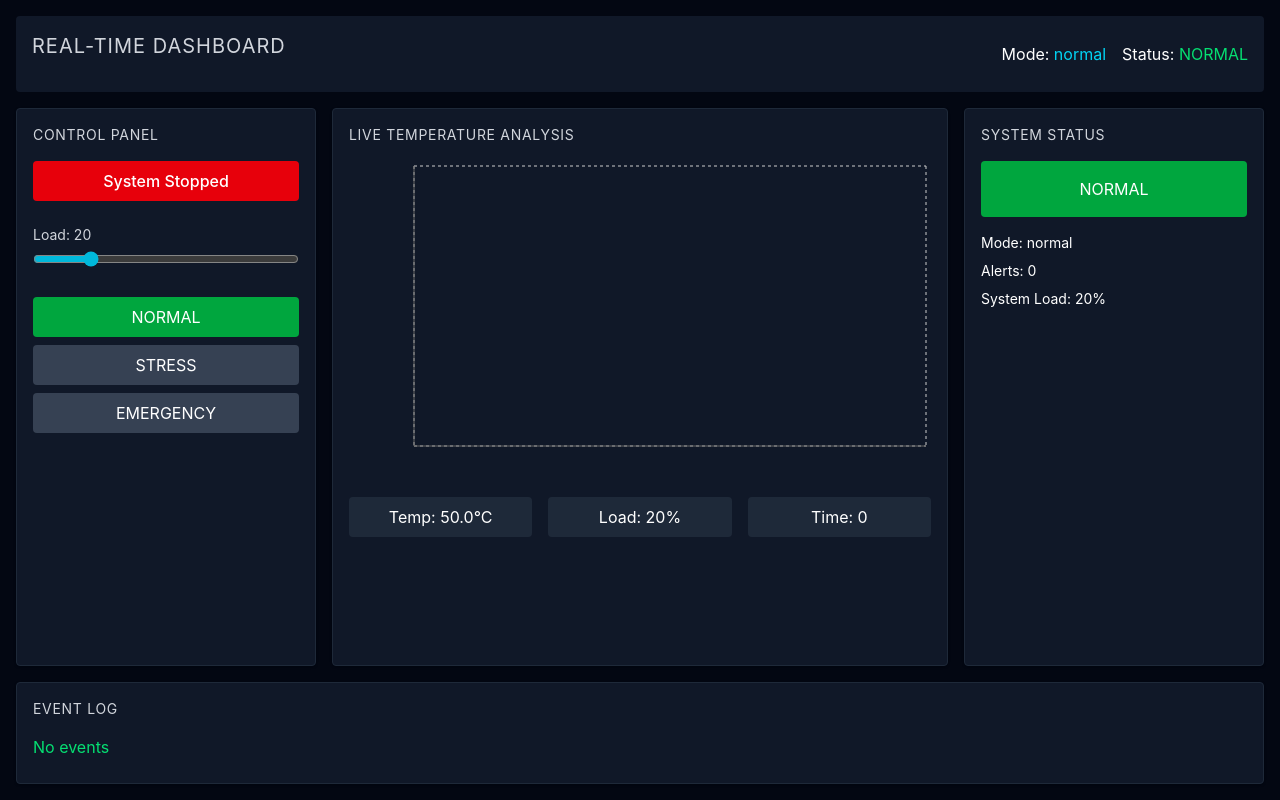
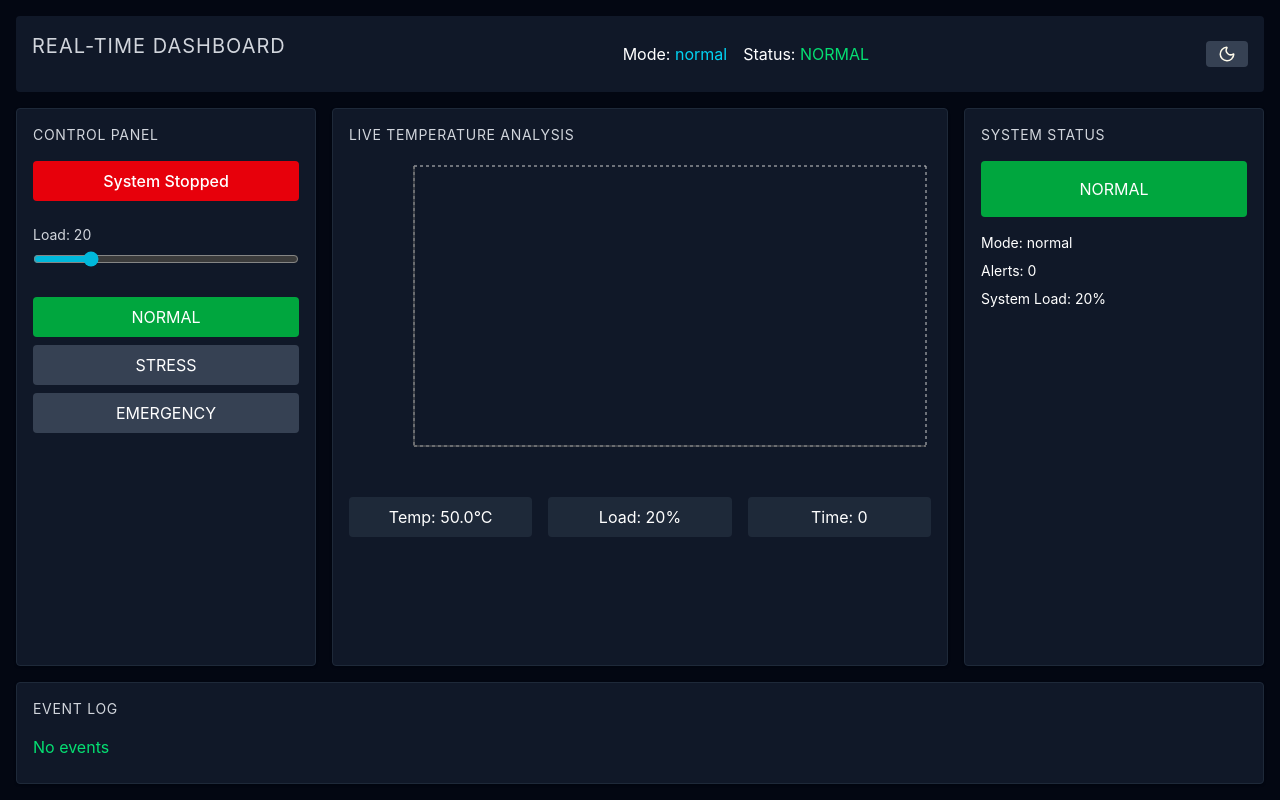
Before and after one commit to johnnyflores/real-time-control-panel-app, a React (Vite) app: page / in a window 1280 px wide. Built offline with nearby package versions, Linux system fonts and the light colour scheme.

Commit message:
Implemented dark mode

```diff
--- a/package.json
+++ b/package.json
@@ -11,6 +11,7 @@
   },
   "dependencies": {
     "@tailwindcss/vite": "^4.3.0",
+    "lucide-react": "^1.16.0",
     "react": "^19.2.6",
     "react-dom": "^19.2.6",
     "recharts": "^3.8.1",
--- a/src/App.tsx
+++ b/src/App.tsx
@@ -8,7 +8,7 @@ import { useSimulation } from "@/hooks/useSimulation";
 function App() {
   const sim = useSimulation();
   return (
-    <div className="min-h-screen bg-gray-950 text-white p-4 grid grid-rows-[auto_1fr_auto] gap-4">
+    <div className="min-h-screen dark:bg-gray-950 bg-gray-100 text-white p-4 grid grid-rows-[auto_1fr_auto] gap-4">
       <Header sim={sim} />
       <main className="grid grid-cols-12 gap-4">
         <ControlPanel sim={sim} />
--- a/src/components/layout/AlertItem.tsx
+++ b/src/components/layout/AlertItem.tsx
@@ -13,14 +13,16 @@ export default function AlertItem({ alert }: Props) {
   return (
     <Card className="p-2 animate-fade-in">
       <div className="flex justify-between items-center">
-        <p className="font-semibold flex items-center gap-2">{alert.message}</p>
+        <p className="font-semibold flex items-center gap-2 dark:text-white text-gray-700">
+          {alert.message}
+        </p>
         <Badge status={getSystemStatus(alert.temperature)}>
           <span className="text-xs uppercase">
             {getSystemStatus(alert.temperature)}
           </span>
         </Badge>
       </div>
-      <p className="text-xs opacity-80 mt-1">
+      <p className="text-xs opacity-80 mt-1 dark:text-gray-300 text-gray-700">
         Time: {formatTime(alert.time)} • Temp:{" "}
         {formatTemperature(alert.temperature)}
       </p>
--- a/src/components/layout/Header.tsx
+++ b/src/components/layout/Header.tsx
@@ -1,19 +1,22 @@
 import { useSimulation } from "@/hooks/useSimulation";
 import Title from "@/components/ui/Title";
+import { useTheme } from "@/hooks/useTheme";
+import ThemeToggle from "../ui/ThemeToggle";
 
 type Props = {
   sim: ReturnType<typeof useSimulation>;
 };
 
 const Header = ({ sim }: Props) => {
+  const { theme, toggleTheme } = useTheme();
   return (
-    <header className="bg-gray-900 p-4 rounded flex justify-between items-center">
+    <header className="dark:bg-gray-900 bg-white p-4 rounded flex justify-between items-center">
       <Title className="text-xl">Real-Time Dashboard</Title>
       <div className="flex gap-4 items-center">
-        <span>
+        <span className="dark:text-white text-gray-700">
           Mode: <span className="text-cyan-400">{sim.state.mode}</span>
         </span>
-        <span>
+        <span className="dark:text-white text-gray-700">
           Status:{" "}
           {sim.state.temperature > 90 ? (
             <span className="text-red-500">CRITICAL</span>
@@ -24,6 +27,7 @@ const Header = ({ sim }: Props) => {
           )}
         </span>
       </div>
+      <ThemeToggle theme={theme} onToggle={toggleTheme} />
     </header>
   );
 };
--- a/src/components/layout/StatusPanel.tsx
+++ b/src/components/layout/StatusPanel.tsx
@@ -27,9 +27,13 @@ const StatusPanel = ({ sim }: Props) => {
             : "NORMAL"}
       </div>
       <div className="mt-4 text-sm space-y-2">
-        <p>Mode: {state.mode}</p>
-        <p>Alerts: {state.alerts.length}</p>
-        <p>System Load: {state.load}%</p>
+        <p className="dark:text-white text-gray-700">Mode: {state.mode}</p>
+        <p className="dark:text-white text-gray-700">
+          Alerts: {state.alerts.length}
+        </p>
+        <p className="dark:text-white text-gray-700">
+          System Load: {state.load}%
+        </p>
       </div>
     </Card>
   );
--- a/src/components/ui/Card.tsx
+++ b/src/components/ui/Card.tsx
@@ -7,7 +7,8 @@ export default function Card({ children, className = "" }: Props) {
   return (
     <div
       className={`
-        bg-gray-900
+        dark:bg-gray-900
+        bg-white
         p-4
         rounded
         shadow-sm
--- a/src/components/ui/Slider.tsx
+++ b/src/components/ui/Slider.tsx
@@ -7,7 +7,11 @@ type Props = InputHTMLAttributes<HTMLInputElement> & {
 export default function Slider({ label, className = "", ...props }: Props) {
   return (
     <div className="w-full mb-6 mt-6">
-      {label && <div className="text-sm mb-1 text-gray-300">{label}</div>}
+      {label && (
+        <div className="text-sm mb-1 dark:text-gray-300 text-gray-700">
+          {label}
+        </div>
+      )}
 
       <input
         type="range"
--- /dev/null
+++ b/src/components/ui/ThemeToggle.tsx
@@ -0,0 +1,21 @@
+import type { Theme } from "@/constants/theme";
+import { Moon, Sun } from "lucide-react";
+type Props = {
+  theme: Theme;
+  onToggle: () => void;
+};
+
+export default function ThemeToggle({ theme, onToggle }: Props) {
+  return (
+    <button
+      onClick={onToggle}
+      className="px-3 py-1 cursor-pointer rounded bg-gray-700 text-white hover:bg-gray-600 transition"
+    >
+      {theme === "dark" ? (
+        <Moon size={18} className="text-amber-50" />
+      ) : (
+        <Sun size={18} className="text-yellow-400" />
+      )}
+    </button>
+  );
+}
--- a/src/components/ui/Title.tsx
+++ b/src/components/ui/Title.tsx
@@ -6,7 +6,7 @@ type Props = {
 export default function Title({ children, className = "" }: Props) {
   return (
     <h2
-      className={`text-sm uppercase tracking-wider text-gray-300 mb-4 ${className}`}
+      className={`text-sm uppercase tracking-wider dark:text-gray-300 text-gray-700 mb-4 ${className}`}
     >
       {children}
     </h2>
--- /dev/null
+++ b/src/constants/theme.ts
@@ -0,0 +1,3 @@
+export const THEME = { DARK: "dark", LIGHT: "light" } as const;
+
+export type Theme = (typeof THEME)[keyof typeof THEME];
--- /dev/null
+++ b/src/hooks/useTheme.ts
@@ -0,0 +1,26 @@
+import { useEffect, useState } from "react";
+import type { Theme } from "@/constants/theme";
+
+export function useTheme() {
+  const [theme, setTheme] = useState<Theme>(() => {
+    return (localStorage.getItem("theme") as Theme) || "dark";
+  });
+
+  useEffect(() => {
+    const root = document.documentElement;
+
+    if (theme === "dark") {
+      root.classList.add("dark");
+    } else {
+      root.classList.remove("dark");
+    }
+
+    localStorage.setItem("theme", theme);
+  }, [theme]);
+
+  const toggleTheme = () => {
+    setTheme((prev) => (prev === "dark" ? "light" : "dark"));
+  };
+
+  return { theme, toggleTheme };
+}
--- a/src/index.css
+++ b/src/index.css
@@ -1,4 +1,6 @@
 @import "tailwindcss";
+
+@custom-variant dark (&:where(.dark, .dark *));
 
 @keyframes fadeIn {
   from {
```
Also changed, not shown: 1 other file (tests, documents, lock files or other folders).
